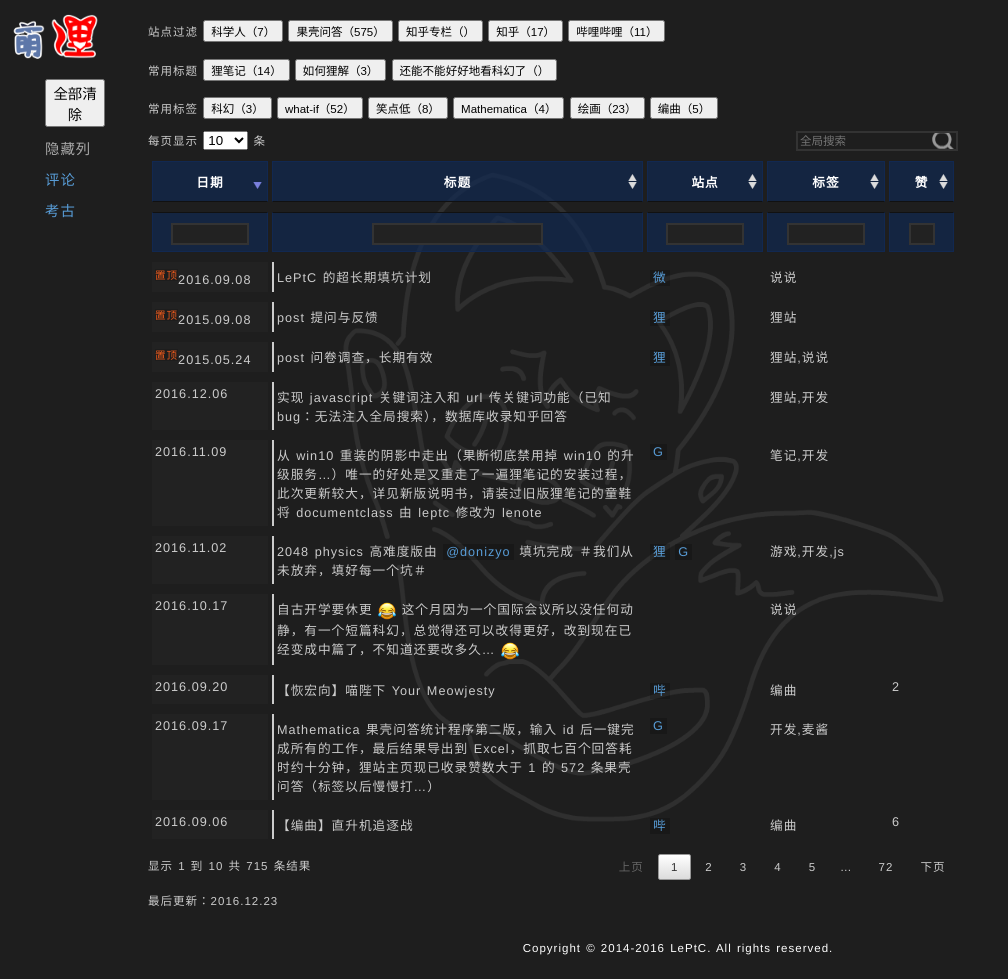
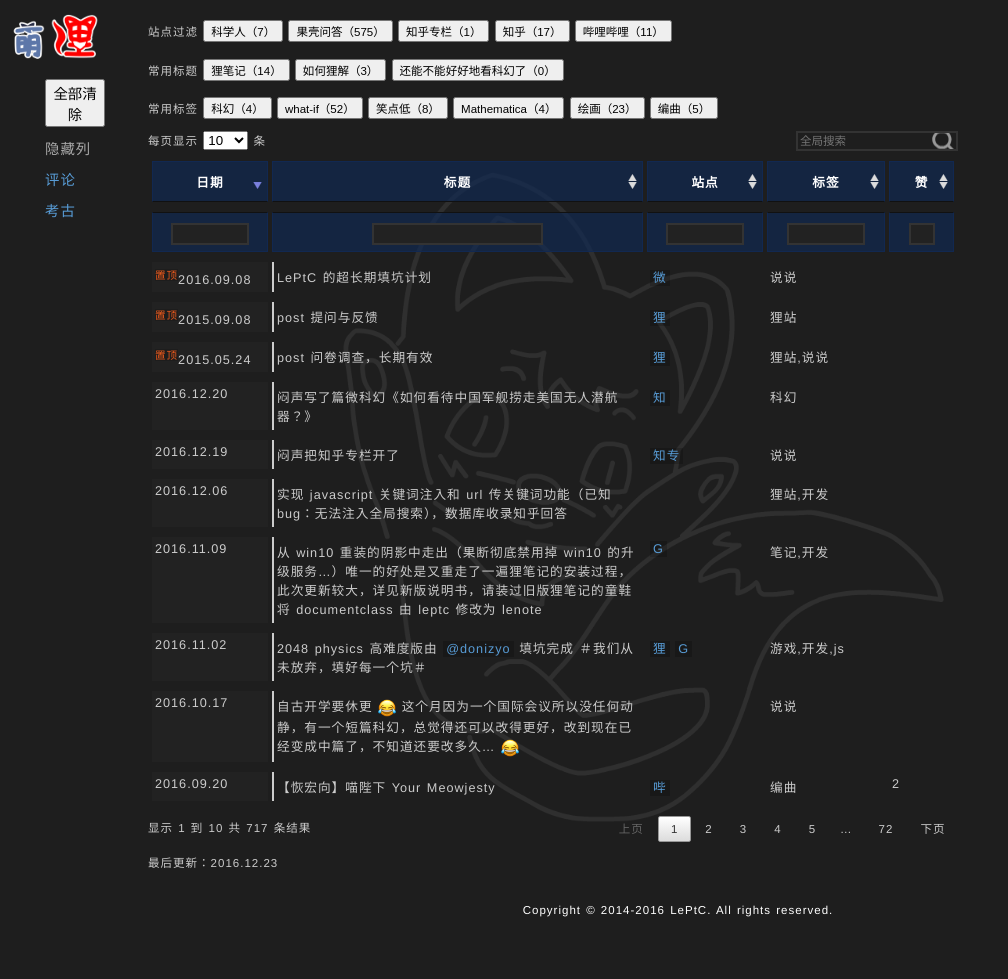
Before and after one commit to LePtC/LePtC.github.io, a Jekyll site: the page built from index.html, in a window 1280 px wide and 979 px high. Shown: the whole window, without its empty margins (0-1008 px from the left). Built offline with Jekyll 4.4.1, drawn with Linux system fonts in a browser that asks for light colours; Markdown is read by kramdown in place of the engine named in the settings; comment, search, counter and statistics services are not loaded.

Commit message:
闷声开大坑

```diff
--- a/index.html
+++ b/index.html
@@ -157,11 +157,11 @@
 <p>常用标题
 <button type="button" onclick="inject('标题','【狸笔记】')">狸笔记（14）</button>
 <button type="button" onclick="inject('标题','【如何狸解】')">如何狸解（3）</button>
-<button type="button" onclick="inject('标题','【还能不能好好地看科幻了】')">还能不能好好地看科幻了（）</button>
+<button type="button" onclick="inject('标题','【还能不能好好地看科幻了】')">还能不能好好地看科幻了（0）</button>
 </p>
 
 <p>常用标签
-<button type="button" onclick="inject('标签','科幻')">科幻（3）</button>
+<button type="button" onclick="inject('标签','科幻')">科幻（4）</button>
 <button type="button" onclick="inject('标签','what-if')">what-if（52）</button>
 <button type="button" onclick="inject('标签','笑点')">笑点低（8）</button>
 <button type="button" onclick="inject('标签','麦酱')">Mathematica（4）</button>
@@ -199,15 +199,21 @@
 
 <tbody style="color:#CCC">
 
-<!-- <tr><td>2016.12.??</td>
-  <td>闷声开个大坑【还能不能好好地看科幻了】</td>
-<td></td>
-<td>知专</td><td></td></tr>
-
+<!--
 <tr><td>2016.12.??</td>
   <td>短篇科幻《图灵测试员》（整个十一月份几乎就是在写这一个作品……）</td>
 <td></td>
 <td>科幻</td><td></td></tr> -->
+
+<tr><td>2016.12.20</td>
+  <td>闷声写了篇微科幻《如何看待中国军舰捞走美国无人潜航器？》</td>
+<td><a href="https://www.zhihu.com/question/53723045/answer/136717119">知</a></td>
+<td>科幻</td><td></td></tr>
+
+<tr><td>2016.12.19</td>
+  <td>闷声把知乎专栏开了</td>
+<td><a href="https://zhuanlan.zhihu.com/p/24108839">知专</a></td>
+<td>说说</td><td></td></tr>
 
 <tr><td>2016.12.06</td>
   <td>实现 javascript 关键词注入和 url 传关键词功能（已知 bug：无法注入全局搜索<!-- 还有无法先降序，Edge浏览器tfoot不置顶 -->），数据库收录知乎回答</td>
```
Also changed, not shown: other parts of index.html (+1 -1 lines).
